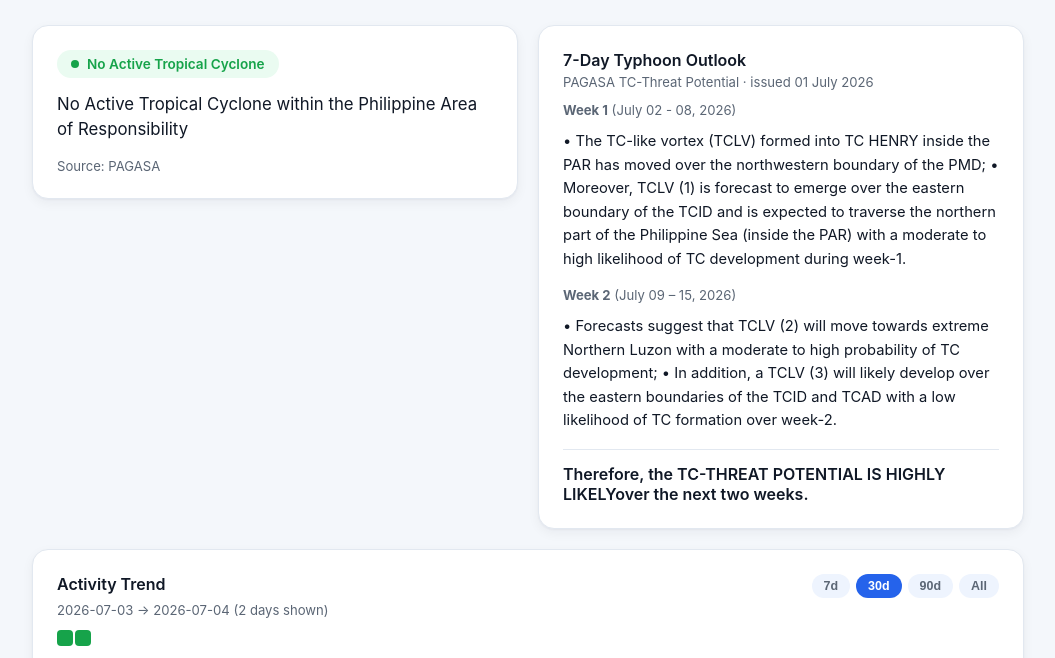
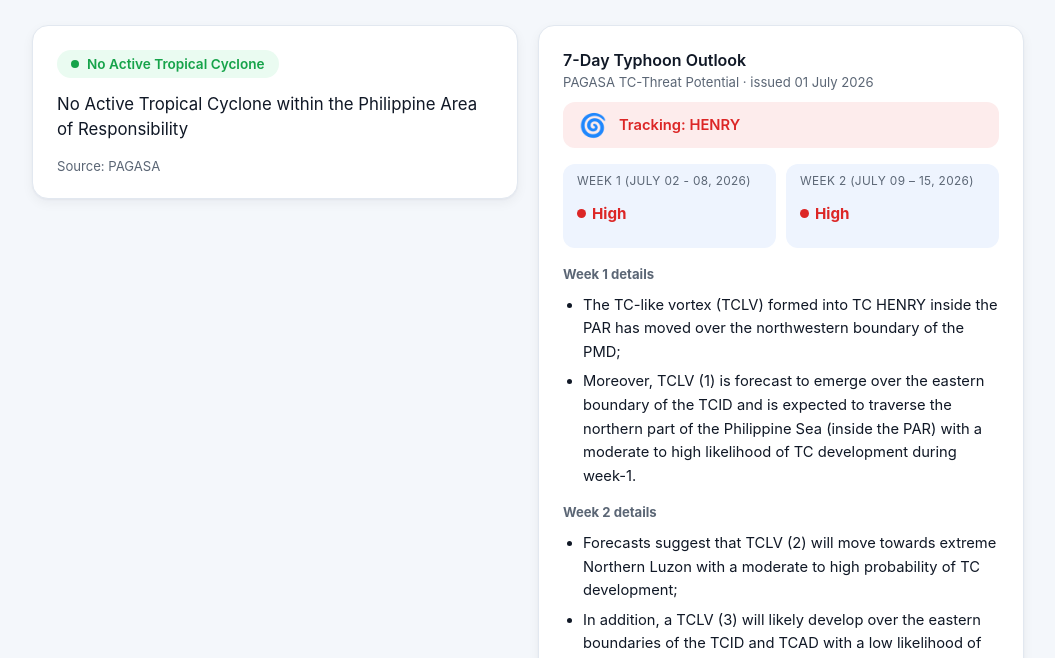
Before and after one commit to monalizabonita/ph-typhoon-watch, a plain HTML site: page index.html in a window 1280 px wide. Shown: the part 142-800 px from the top of the page, without its empty margins (112-1167 px from the left). Drawn offline with Linux system fonts and the light colour scheme.

Commit message:
Visualize 7-day outlook: severity chips, named-storm callout, and real bullet lists

```diff
--- a/index.html
+++ b/index.html
@@ -23,6 +23,8 @@
     --alert: #dc2626;
     --alert-bg: #fdecec;
     --status-good: #16a34a;
+    --status-warning: #d97706;
+    --status-warning-bg: #fef3e2;
     --status-critical: #dc2626;
   }
   @media (prefers-color-scheme: dark) {
@@ -44,6 +46,8 @@
       --alert: #f87171;
       --alert-bg: #3a1614;
       --status-good: #4ade80;
+      --status-warning: #fbbf24;
+      --status-warning-bg: #3a2a0f;
       --status-critical: #f87171;
     }
   }
@@ -94,6 +98,32 @@
   .outlook-block:last-of-type { margin-bottom: 0; }
   .outlook-text { font-size: 0.92rem; line-height: 1.6; margin: 0; white-space: pre-line; }
   .conclusion { font-weight: 600; margin: 16px 0 0; padding-top: 14px; border-top: 1px solid var(--border); }
+  .storm-callout {
+    display: flex; align-items: center; gap: 12px; padding: 12px 16px; border-radius: 12px;
+    margin-bottom: 16px; font-size: 0.92rem; font-weight: 600;
+  }
+  .storm-callout .storm-icon { font-size: 1.4rem; line-height: 1; }
+  .storm-callout.level-high { background: var(--alert-bg); color: var(--alert); }
+  .storm-callout.level-moderate { background: var(--status-warning-bg); color: var(--status-warning); }
+  .storm-callout.level-low { background: var(--clear-bg); color: var(--clear); }
+  .threat-strip { display: flex; gap: 10px; margin-bottom: 18px; }
+  .threat-chip {
+    flex: 1; border-radius: 12px; padding: 10px 14px; background: var(--accent-soft);
+  }
+  .threat-chip-label { font-size: 0.74rem; color: var(--muted); text-transform: uppercase; letter-spacing: 0.03em; margin: 0 0 4px; }
+  .threat-chip-level { font-size: 0.95rem; font-weight: 700; display: flex; align-items: center; gap: 6px; }
+  .threat-dot { width: 9px; height: 9px; border-radius: 50%; flex: none; }
+  .threat-chip-level.level-high { color: var(--alert); }
+  .threat-chip-level.level-high .threat-dot { background: var(--alert); }
+  .threat-chip-level.level-moderate { color: var(--status-warning); }
+  .threat-chip-level.level-moderate .threat-dot { background: var(--status-warning); }
+  .threat-chip-level.level-low { color: var(--clear); }
+  .threat-chip-level.level-low .threat-dot { background: var(--clear); }
+  .threat-chip-level.level-unknown { color: var(--muted); }
+  .threat-chip-level.level-unknown .threat-dot { background: var(--faint); }
+  .outlook-list { margin: 0; padding-left: 20px; font-size: 0.92rem; line-height: 1.6; }
+  .outlook-list li { margin-bottom: 6px; }
+  .outlook-list li:last-child { margin-bottom: 0; }
   .range-toggle { display: flex; gap: 6px; }
   .range-btn {
     background: var(--accent-soft); color: var(--muted); border: none; border-radius: 999px;
@@ -349,19 +379,77 @@
     body.appendChild(scroll);
   }
 
+  function parseThreatLevel(text) {
+    const t = (text || '').toLowerCase();
+    if (!t) return 'unknown';
+    if (/high (likelihood|probability|chance)/.test(t)) return 'high';
+    if (/moderate (likelihood|probability|chance)/.test(t)) return 'moderate';
+    if (/low (likelihood|probability|chance)/.test(t)) return 'low';
+    return 'unknown';
+  }
+
+  function levelLabel(level) {
+    return { high: 'High', moderate: 'Moderate', low: 'Low', unknown: 'No data' }[level] || 'No data';
+  }
+
+  function extractNamedSystems(text) {
+    const re = /\b(?:Super Typhoon|Typhoon|Tropical Storm|Tropical Depression|TC)\s+([A-Z][A-Za-z]+)\b/g;
+    const names = new Set();
+    let m;
+    while ((m = re.exec(text || '')) !== null) names.add(m[1]);
+    return [...names];
+  }
+
+  function toBulletItems(text) {
+    return (text || '')
+      .split('•')
+      .map(s => s.trim())
+      .filter(Boolean);
+  }
+
   function renderOutlook(data) {
     const card = document.getElementById('outlook-card');
+    const week1Level = parseThreatLevel(data.week1_summary);
+    const week2Level = parseThreatLevel(data.week2_summary);
+    const combinedText = [data.week1_summary, data.week2_summary, data.conclusion].join(' ');
+    const namedSystems = extractNamedSystems(combinedText);
+    const overallLevel = [week1Level, week2Level].includes('high') ? 'high'
+      : [week1Level, week2Level].includes('moderate') ? 'moderate'
+      : [week1Level, week2Level].includes('low') ? 'low' : 'unknown';
+
+    const stormCalloutHtml = namedSystems.length ? `
+      <div class="storm-callout level-${overallLevel === 'unknown' ? 'low' : overallLevel}">
+        <span class="storm-icon">🌀</span>
+        <span>Tracking: ${namedSystems.map(escapeHtml).join(', ')}</span>
+      </div>
+    ` : '';
+
+    const week1Items = toBulletItems(data.week1_summary);
+    const week2Items = toBulletItems(data.week2_summary);
+
     card.innerHTML = `
       <h2>7-Day Typhoon Outlook</h2>
       <p class="range">PAGASA TC-Threat Potential · issued ${escapeHtml(data.date_issued || '')}</p>
+      ${stormCalloutHtml}
+      <div class="threat-strip">
+        <div class="threat-chip">
+          <p class="threat-chip-label">Week 1 (${escapeHtml(data.week1_range || '')})</p>
+          <p class="threat-chip-level level-${week1Level}"><span class="threat-dot"></span>${levelLabel(week1Level)}</p>
+        </div>
+        ${data.week2_range ? `
+        <div class="threat-chip">
+          <p class="threat-chip-label">Week 2 (${escapeHtml(data.week2_range)})</p>
+          <p class="threat-chip-level level-${week2Level}"><span class="threat-dot"></span>${levelLabel(week2Level)}</p>
+        </div>` : ''}
+      </div>
       <div class="outlook-block">
-        <p class="range"><strong>Week 1</strong> (${escapeHtml(data.week1_range || '')})</p>
-        <p class="outlook-text">${escapeHtml(data.week1_summary || '')}</p>
+        <p class="range"><strong>Week 1 details</strong></p>
+        <ul class="outlook-list">${week1Items.map(i => `<li>${escapeHtml(i)}</li>`).join('')}</ul>
       </div>
       ${data.week2_range ? `
       <div class="outlook-block">
-        <p class="range"><strong>Week 2</strong> (${escapeHtml(data.week2_range)})</p>
-        <p class="outlook-text">${escapeHtml(data.week2_summary || '')}</p>
+        <p class="range"><strong>Week 2 details</strong></p>
+        <ul class="outlook-list">${week2Items.map(i => `<li>${escapeHtml(i)}</li>`).join('')}</ul>
       </div>` : ''}
       ${data.conclusion ? `<p class="conclusion">${escapeHtml(data.conclusion)}</p>` : ''}
     `;
```
